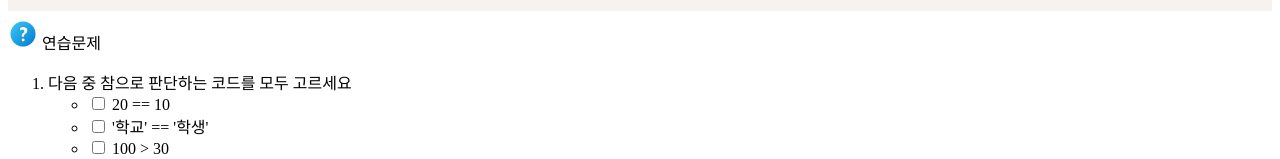
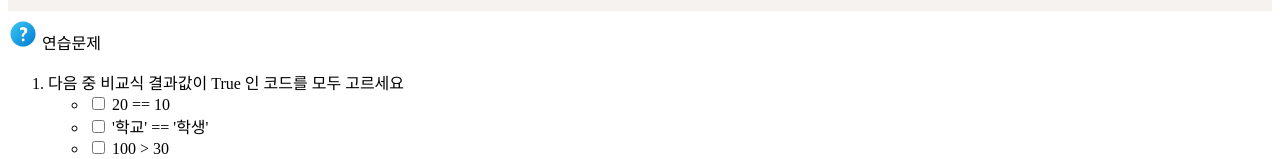
Before and after one commit to purum01/pygpt, a plain HTML site: page menu3_2.html in a window 1280 px wide. Shown: the part 623-782 px from the top of the page. Drawn offline with nearby package versions, Linux system fonts and the light colour scheme.

Commit message:
Update menu3_2.html

```diff
--- a/menu3_2.html
+++ b/menu3_2.html
@@ -45,7 +45,7 @@ print("a <= b:", a <= b)  # True
         </div>
         <div class="faq-answer">
             <ol class="mission">
-                <li> 다음 중 참으로 판단하는 코드를 모두 고르세요</li>
+                <li> 다음 중 비교식 결과값이 True 인 코드를 모두 고르세요</li>
                     <ul>
                         <li><input type="checkbox" name="1"> 20 == 10
                         <li><input type="checkbox" name="1"> '학교' == '학생'
```
